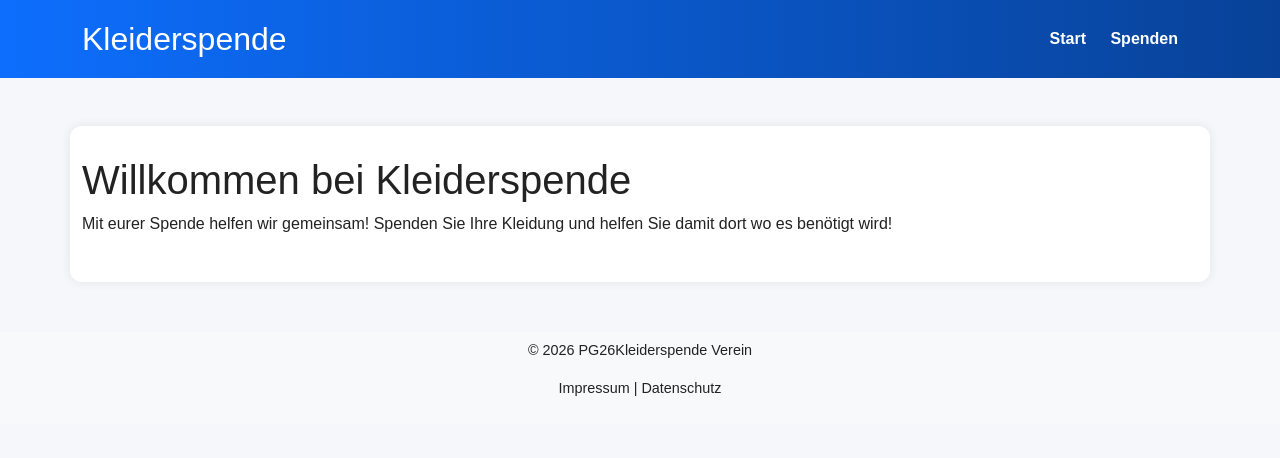
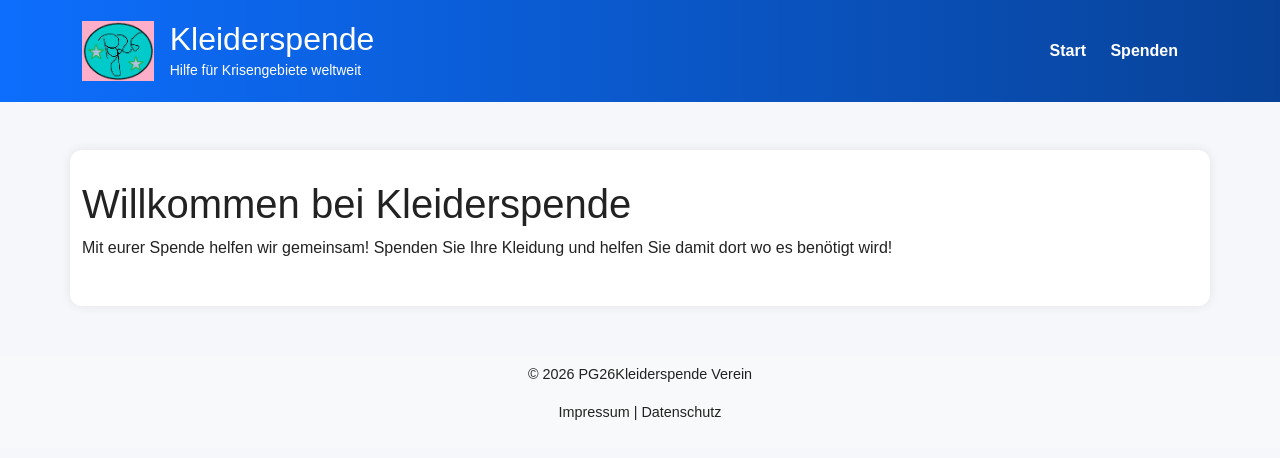
Before and after one commit to petra-g26/Kleiderspende-app, a plain HTML site: page index.html in a window 1280 px wide. Drawn offline with nearby package versions, Linux system fonts and the light colour scheme.

Commit message:
Logo eingefügt#

```diff
--- a/index.html
+++ b/index.html
@@ -4,20 +4,25 @@
     <meta charset="UTF-8">
     <meta name="viewport" content="width, initial-scale=1.0">
     <title>Kleiderspende</title>
-    <!--Bootstrap für Responsivität-->
-    <link href="https://cdn.jsdelivr.net/npm/bootstrap@5.3/dist/css/bootstrap.min.css" rel="stylesheet">
+     <link href="https://cdn.jsdelivr.net/npm/bootstrap@5.3/dist/css/bootstrap.min.css" rel="stylesheet">
     <link rel="stylesheet" href="css/style.css">
 </head>
 
 <body>
     <header>
         <div class="container d-flex justify-content-between align-items-center flex-wrap">
-            <h1>Kleiderspende</h1>
-
+                <div class="d-flex align-items-center">
+                <img src="assets/logo.png" alt="Logo" height="60" class="me-3">
+                <div>
+                    <h1 class="mb-0">Kleiderspende</h1>
+                    <small>Hilfe für Krisengebiete weltweit</small>
+                </div>
+                </div>
             <nav>
                 <a href="index.html">Start</a>
                 <a href="form.html">Spenden</a>
             </nav>
+
         </div>
     </header>
     <main class="container my-5">
```
Also changed, not shown: assets/logo.png (renamed from css/logo.png).
